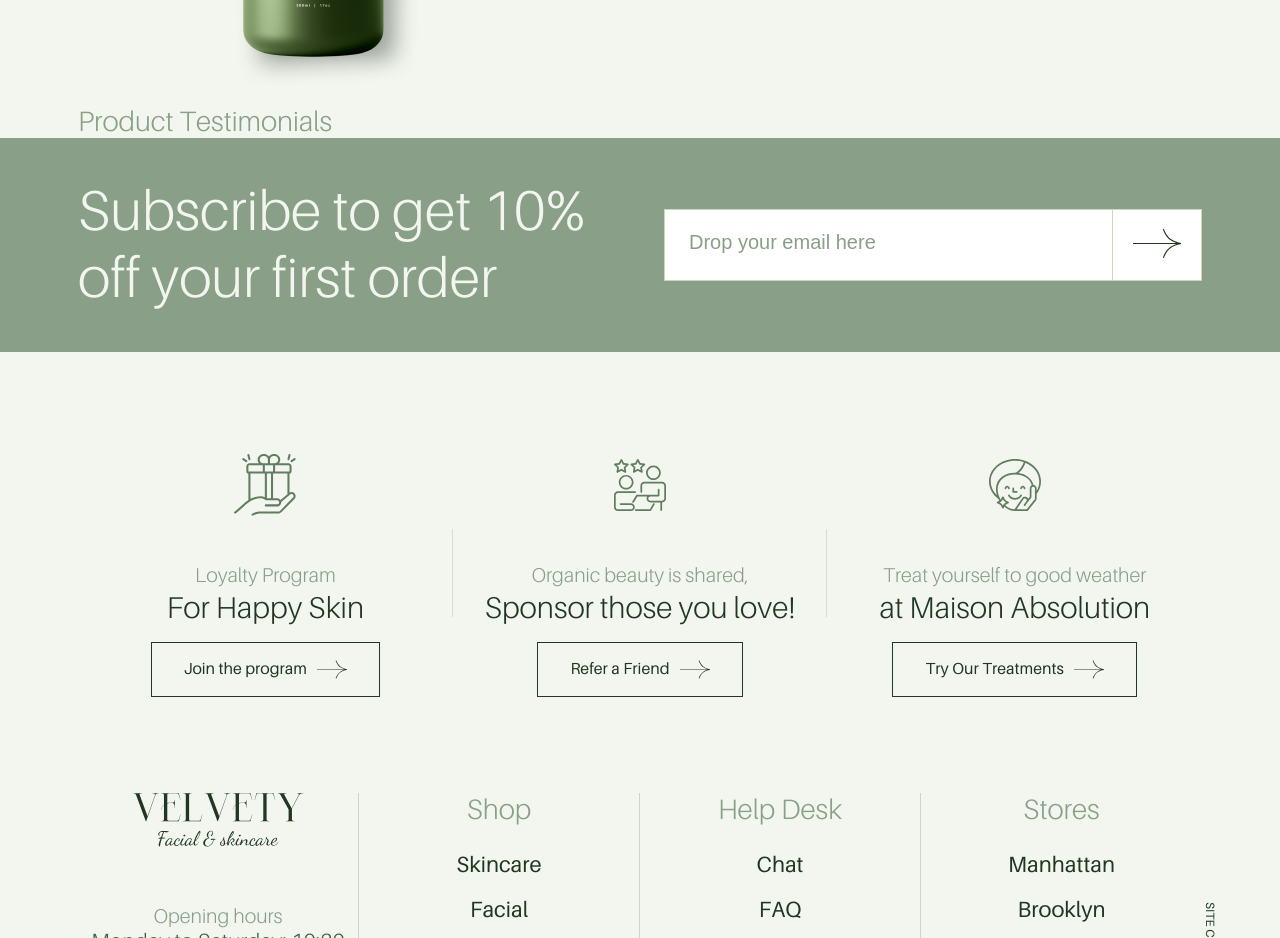
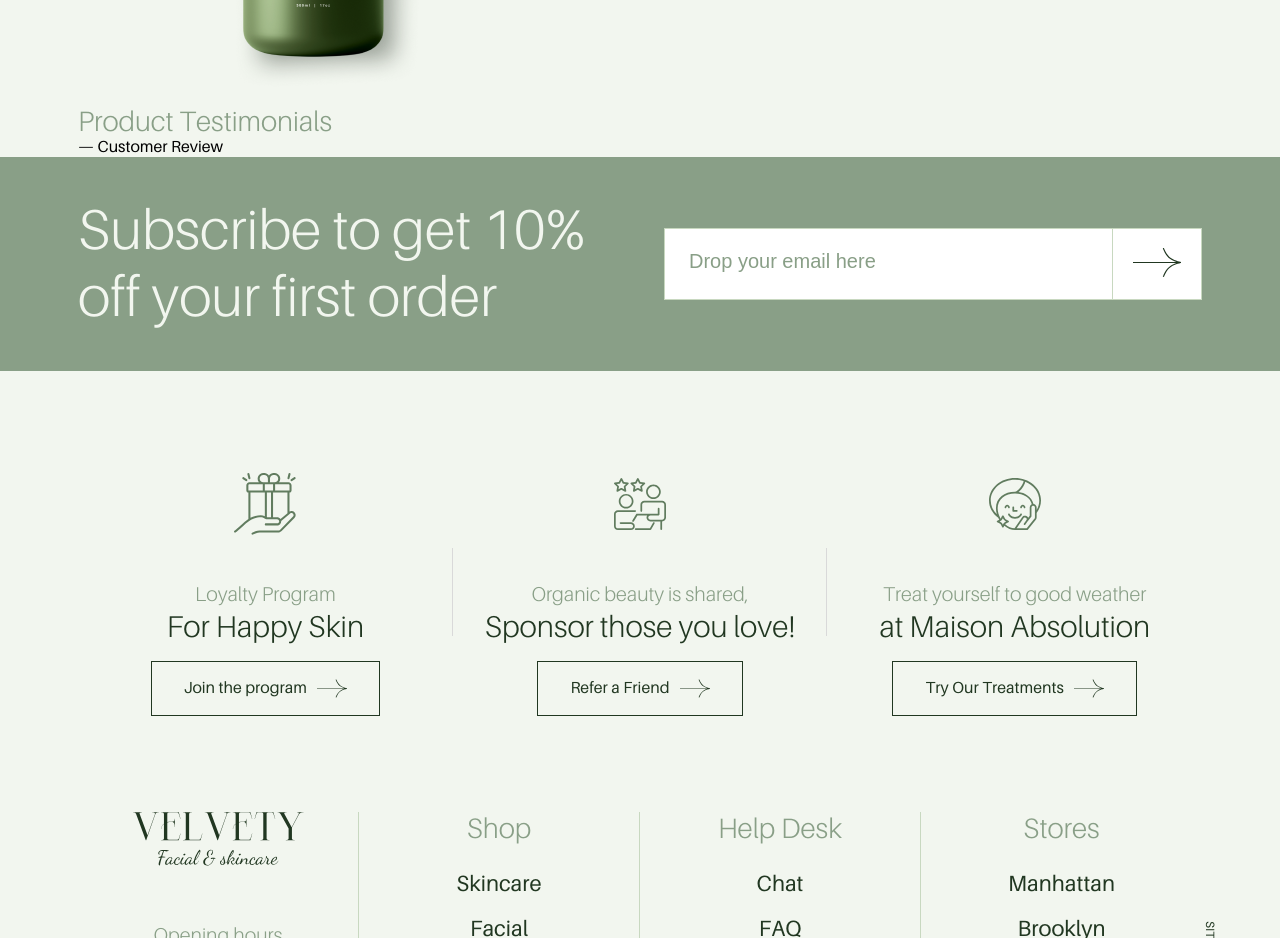
Before and after one commit to ZinMari/velvety, a Next.js app: page / in a window 1280 px wide. Shown: the part 5400-6338 px from the top of the page. Built offline with nearby package versions, Linux system fonts and the light colour scheme.

Commit message:
add JSX for caption to reviews section

```diff
--- a/src/app/(index)/page.tsx
+++ b/src/app/(index)/page.tsx
@@ -375,6 +375,9 @@ export default function Home() {
           <div className={styles.reviewsInfo}>
             <Typography as="h2">Product Testimonials</Typography>
             <div className={styles.reviewsSlider}></div>
+            <p className={styles.reviewsCaption}>
+              &mdash;&nbsp;Customer Review
+            </p>
           </div>
         </Container>
       </section>
```
